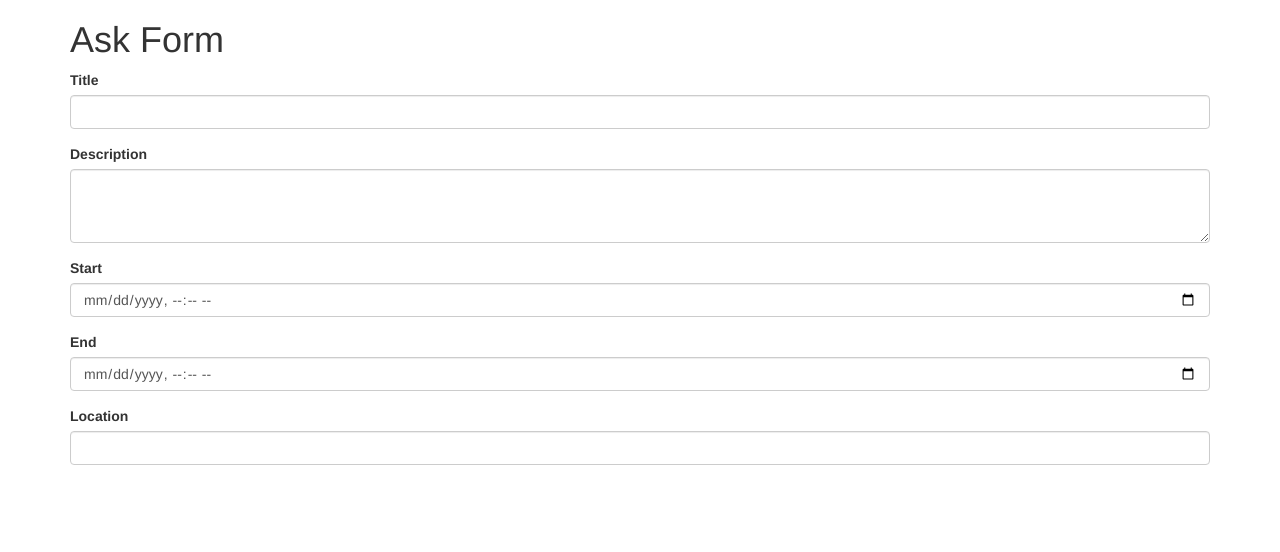
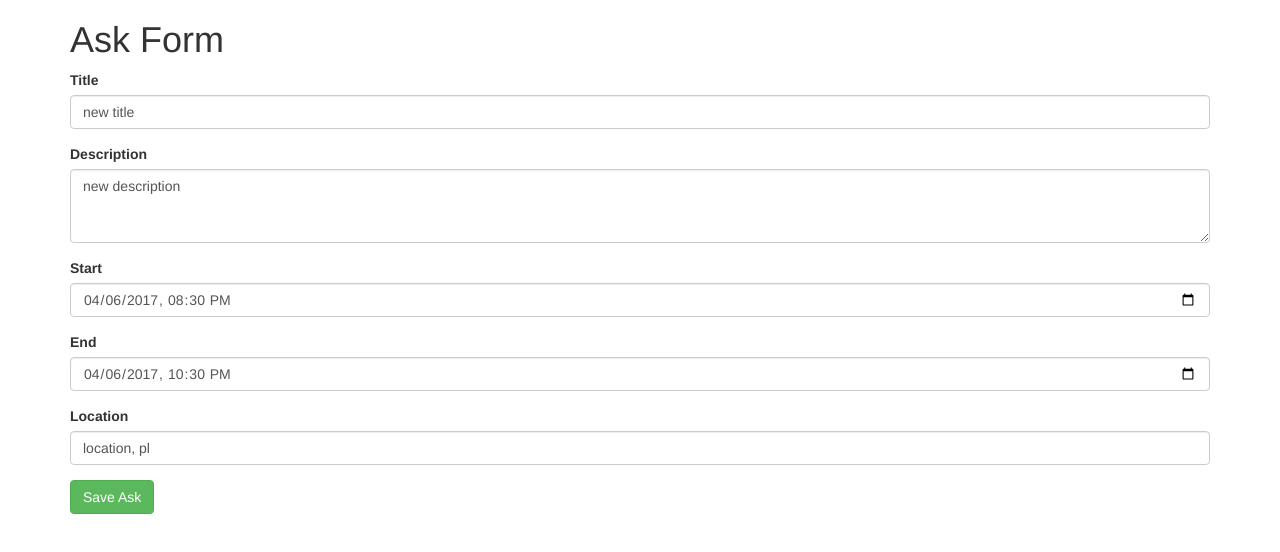
Before and after one commit to etmoore/communikey, a React (Create React App) app in the folder client/: page / in a window 1280 px wide. Both pictures are taken after a click on the button "New Ask". Shown: the top 552 px of the page. Built offline with nearby package versions, Linux system fonts and the light colour scheme; no server answers; the HTML template or start-up script is replaced by a standard one.

Commit message:
User can save a new ask

```diff
--- a/client/src/App.jsx
+++ b/client/src/App.jsx
@@ -11,14 +11,25 @@ class App extends Component {
       showForm: false
     }
     this.toggleShowForm = this.toggleShowForm.bind(this)
+    this.getAllAsks = this.getAllAsks.bind(this)
+    this.createAsk = this.createAsk.bind(this)
   }
   componentWillMount () {
+    this.getAllAsks()
+  }
+  getAllAsks () {
     axios.get('http://localhost:3000/api/v1/asks')
       .then((res) => {
         this.setState({
           asks: res.data
         })
       })
+      .catch(err => console.error(err))
+  }
+  createAsk (askData) {
+    axios.post('http://localhost:3000/api/v1/asks', askData)
+      .then(() => this.toggleShowForm())
+      .then(() => this.getAllAsks())
       .catch(err => console.error(err))
   }
   toggleShowForm () {
@@ -32,8 +43,10 @@ class App extends Component {
       <div className='App container'>
         {
           showForm
-            ? <AskForm />
-            : <AskList asks={asks} toggleShowForm={this.toggleShowForm} />
+            ? <AskForm createAsk={this.createAsk} />
+            : <AskList
+              asks={asks}
+              toggleShowForm={this.toggleShowForm} />
         }
       </div>
     )
--- a/client/src/AskForm.jsx
+++ b/client/src/AskForm.jsx
@@ -1,17 +1,19 @@
 import React, { Component } from 'react'
+import moment from 'moment'
 
 class AskForm extends Component {
   constructor (props) {
     super(props)
 
     this.state = {
-      title: '',
-      description: '',
-      start: '',
-      end: '',
-      location: ''
+      title: 'new title',
+      description: 'new description',
+      start: moment().format('YYYY-MM-DDTHH:mm'),
+      end: moment().add(2, 'hours').format('YYYY-MM-DDTHH:mm'),
+      location: 'location, pl'
     }
     this.handleInputChange = this.handleInputChange.bind(this)
+    this.saveAsk = this.saveAsk.bind(this)
   }
   handleInputChange (event) {
     const target = event.target
@@ -22,29 +24,35 @@ class AskForm extends Component {
       [name]: value
     })
   }
+  saveAsk (event) {
+    event.preventDefault()
+    const askData = this.state
+    this.props.createAsk(askData)
+  }
   render () {
     const {title, description, start, end, location} = this.state
     return (
       <div>
         <h1>Ask Form</h1>
-        <form>
+        <form onSubmit={this.saveAsk}>
           <div className='form-group'>
             <label htmlFor='title'>Title</label>
             <input
               type='text'
               name='title'
+              id='title'
               className='form-control'
-              id='title'
-              value={title}
+              defaultValue={title}
               onChange={this.handleInputChange} />
           </div>
           <div className='form-group'>
             <label htmlFor='description'>Description</label>
             <textarea
+              name='description'
+              id='description'
               className='form-control'
-              name='description'
-              rows='3' id='description'
-              value={description}
+              rows='3'
+              defaultValue={description}
               onChange={this.handleInputChange} />
           </div>
           <div className='form-group'>
@@ -52,9 +60,9 @@ class AskForm extends Component {
             <input
               type='datetime-local'
               name='start'
+              id='start'
               className='form-control'
-              id='start'
-              value={start}
+              defaultValue={start}
               onChange={this.handleInputChange} />
           </div>
           <div className='form-group'>
@@ -62,9 +70,9 @@ class AskForm extends Component {
             <input
               type='datetime-local'
               name='end'
+              id='end'
               className='form-control'
-              id='end'
-              value={end}
+              defaultValue={end}
               onChange={this.handleInputChange} />
           </div>
           <div className='form-group'>
@@ -72,11 +80,16 @@ class AskForm extends Component {
             <input
               type='location'
               name='location'
+              id='location'
               className='form-control'
-              id='location'
-              value={location}
+              defaultValue={location}
               onChange={this.handleInputChange} />
           </div>
+          <button
+            className='btn btn-success'
+            type='submit'>
+            Save Ask
+          </button>
         </form>
       </div>
 
```
